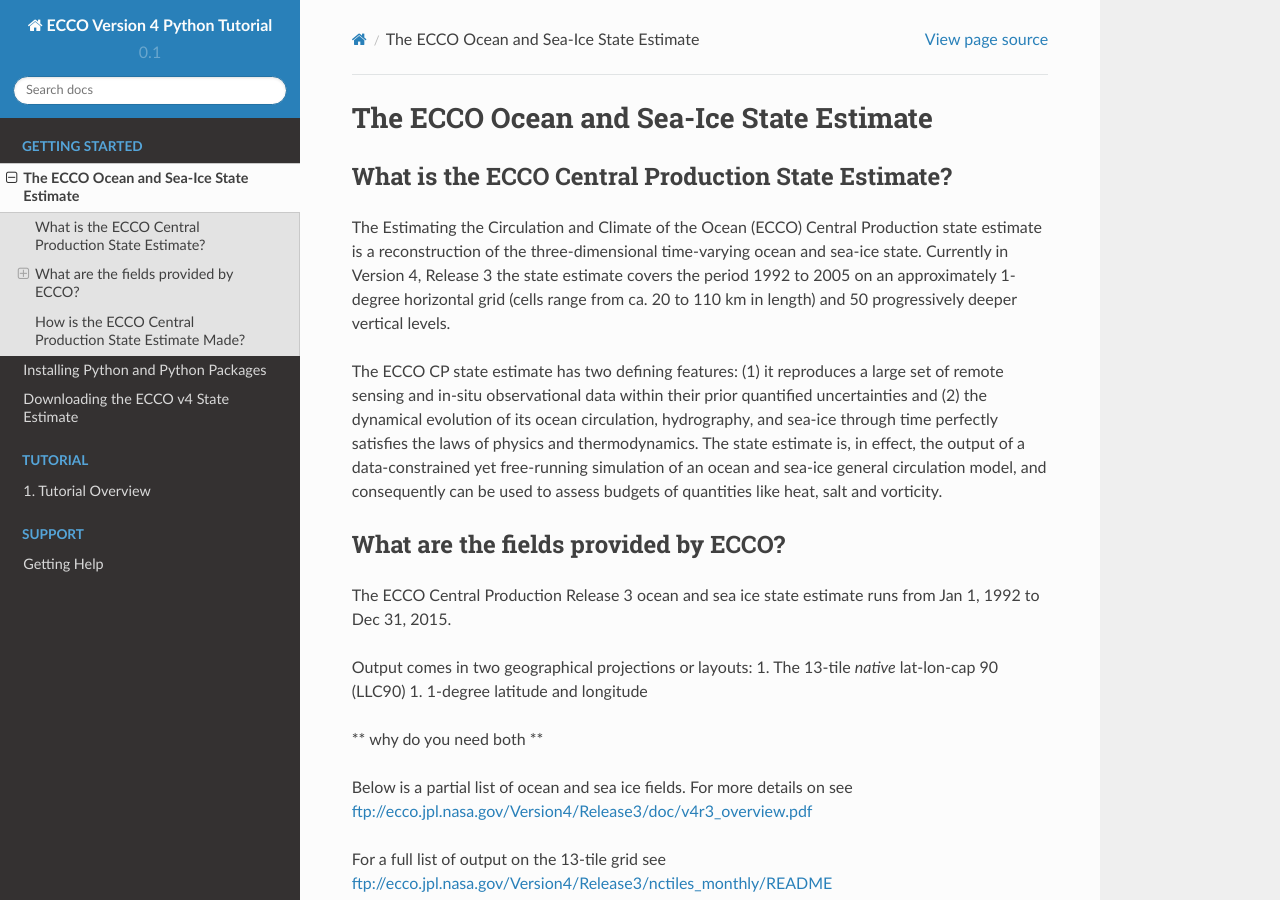
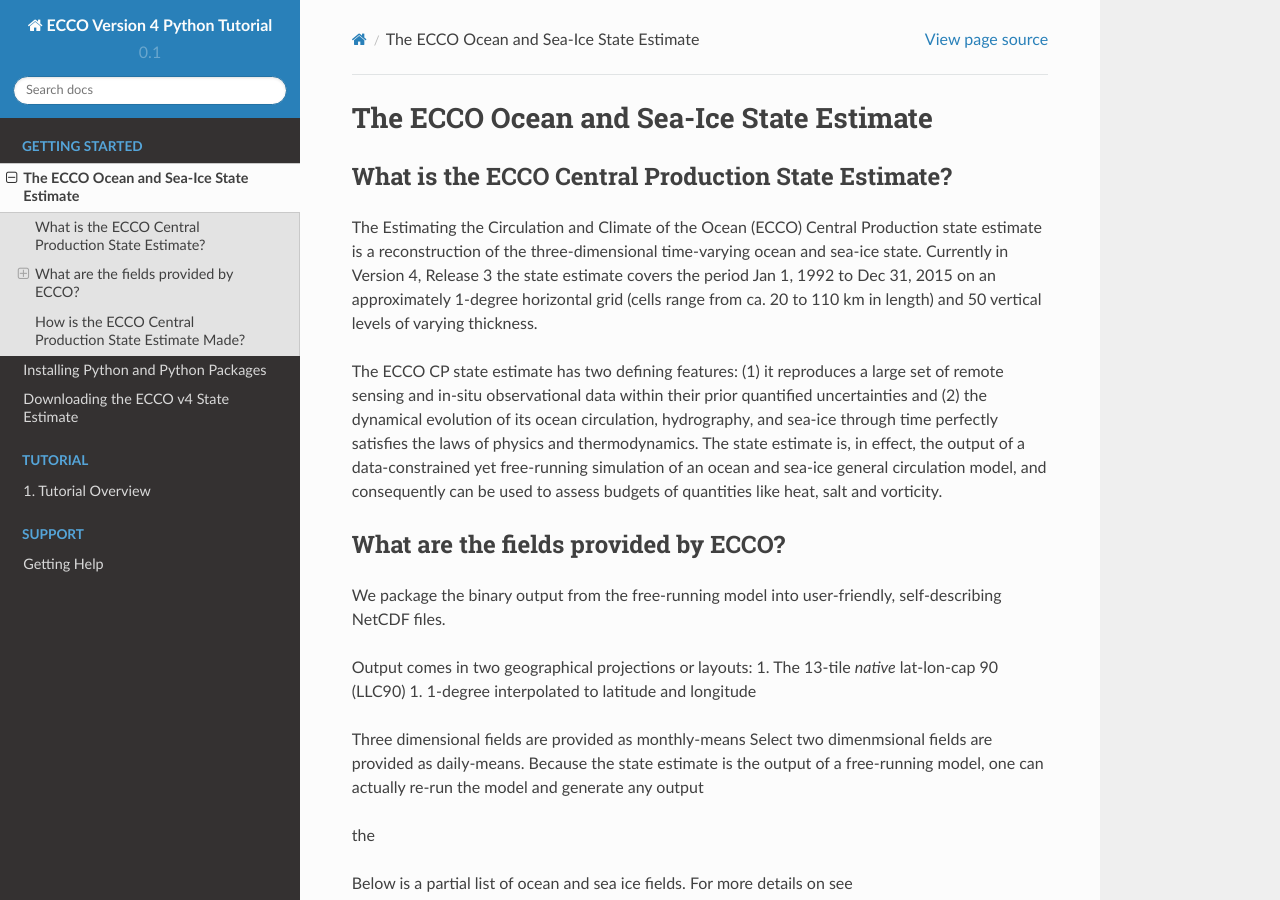
Before and after one commit to ECCO-GROUP/ECCO-v4-Python-Tutorial, a Sphinx documentation site: the page built from doc/intro.rst, in a window 1280 px wide and 900 px high. Built offline with Sphinx 7.4.7 and the Read the Docs theme 2.0.0, drawn with Linux system fonts in a browser that asks for light colours; formulas are drawn with MathJax 3.

Commit message:
Update intro.rst

```diff
--- a/doc/intro.rst
+++ b/doc/intro.rst
@@ -4,21 +4,23 @@
 What is the ECCO Central Production State Estimate?
 ---------------------------------------------------
 
-The Estimating the Circulation and Climate of the Ocean (ECCO) Central Production state estimate is a reconstruction of the three-dimensional time-varying ocean and sea-ice state.  Currently in Version 4, Release 3 the state estimate covers the period 1992 to 2005 on an approximately 1-degree horizontal grid (cells range from ca. 20 to 110 km in length) and 50 progressively deeper vertical levels.
+The Estimating the Circulation and Climate of the Ocean (ECCO) Central Production state estimate is a reconstruction of the three-dimensional time-varying ocean and sea-ice state.  Currently in Version 4, Release 3 the state estimate covers the period Jan 1, 1992 to Dec 31, 2015 on an approximately 1-degree horizontal grid (cells range from ca. 20 to 110 km in length) and 50 vertical levels of varying thickness.
 
 The ECCO CP state estimate has two defining features: (1) it reproduces a large set of remote sensing and in-situ observational data within their prior quantified uncertainties and (2) the dynamical evolution of its ocean circulation, hydrography, and sea-ice through time perfectly satisfies the laws of physics and thermodynamics.  The state estimate is, in effect, the output of a data-constrained yet free-running simulation of an ocean and sea-ice general circulation model, and consequently can be used to assess budgets of quantities like heat, salt and vorticity.
-
 
 What are the fields provided by ECCO?
 -------------------------------------
 
-The ECCO Central Production Release 3 ocean and sea ice state estimate runs from Jan 1, 1992 to Dec 31, 2015.
+We package the binary output from the free-running model into user-friendly, self-describing NetCDF files.
 
 Output comes in two geographical projections or layouts:
 1. The 13-tile *native* lat-lon-cap 90 (LLC90)
-1. 1-degree latitude and longitude
+1. 1-degree interpolated to latitude and longitude
 
-** why do you need both **
+Three dimensional fields are provided as monthly-means   Select two dimenmsional fields are provided as daily-means.  Because the state estimate is the output of a free-running model, one can actually re-run the model and generate any output
+
+the
+
 
 Below is a partial list of ocean and sea ice fields.  For more details on see
 ftp://ecco.jpl.nasa.gov/Version4/Release3/doc/v4r3_overview.pdf
```
